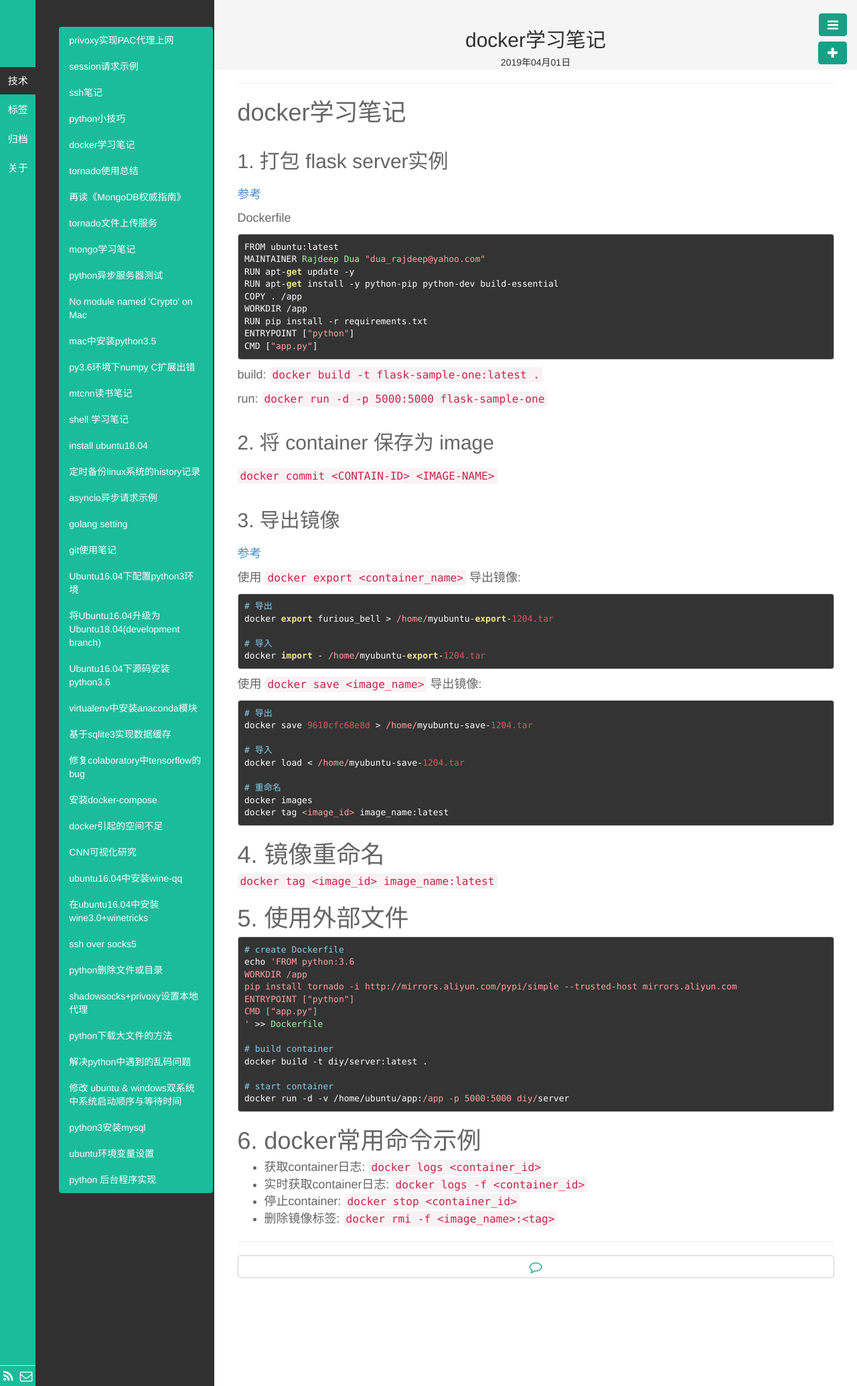
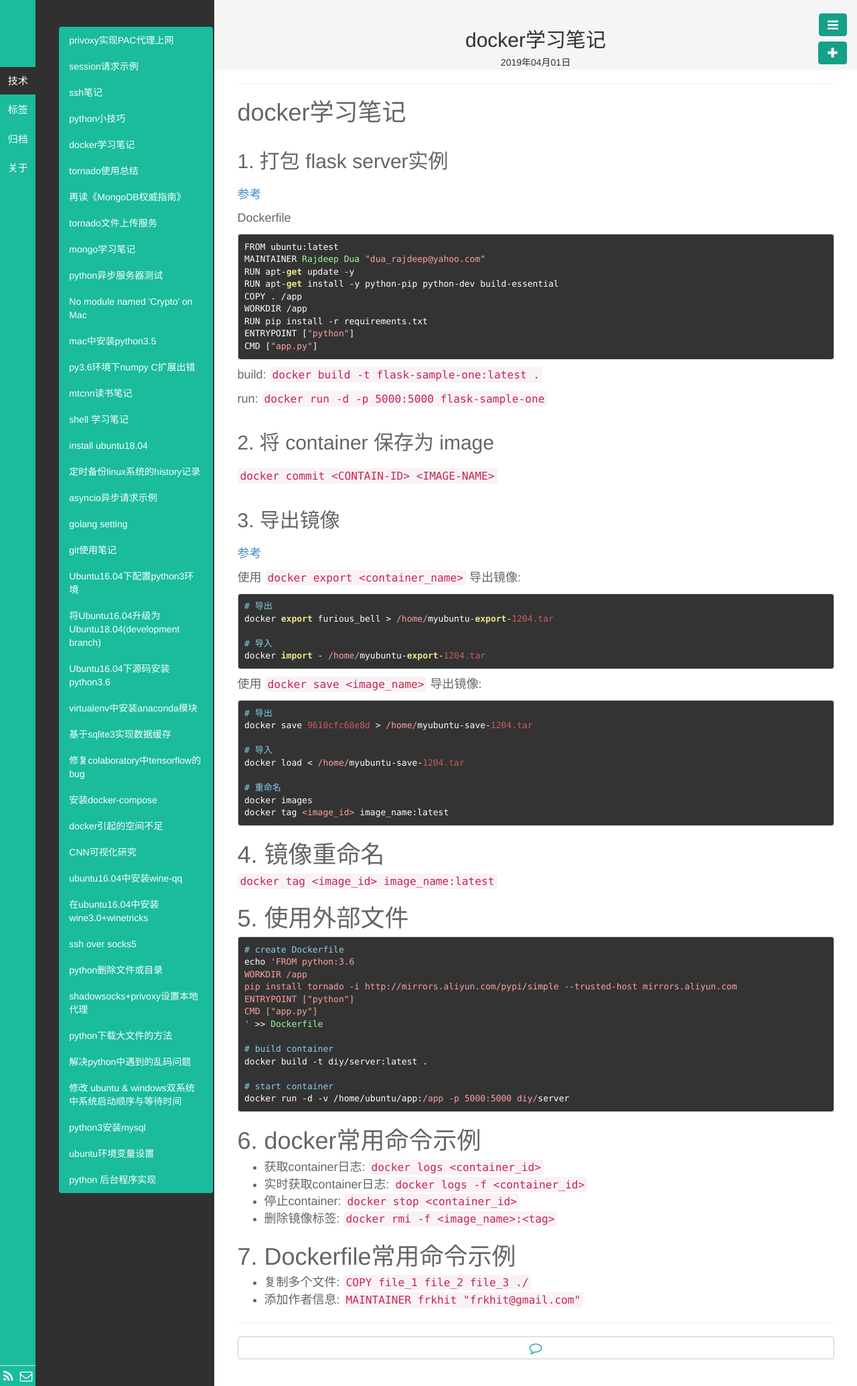
Before and after one commit to fengrk/frkhit.github.io, a Jekyll site: the page built from _posts/blog/2019-04-01-docker_learning_note.md, in a window 1280 px wide. Shown: the whole page at 67% size. Built offline with Jekyll 4.4.1, drawn with Linux system fonts in a browser that asks for light colours; Markdown is read by kramdown in place of the engine named in the settings.

Commit message:
Update 2019-04-01-docker_learning_note.md

```diff
--- a/_posts/blog/2019-04-01-docker_learning_note.md
+++ b/_posts/blog/2019-04-01-docker_learning_note.md
@@ -86,3 +86,7 @@ docker run -d -v /home/ubuntu/app:/app -p 5000:5000 diy/server
 - 实时获取container日志: `docker logs -f <container_id>`
 - 停止container: `docker stop <container_id>`
 - 删除镜像标签: `docker rmi -f <image_name>:<tag>`
+
+# 7. Dockerfile常用命令示例
+- 复制多个文件: `COPY file_1 file_2 file_3 ./`
+- 添加作者信息: `MAINTAINER frkhit "frkhit@gmail.com"`
```
